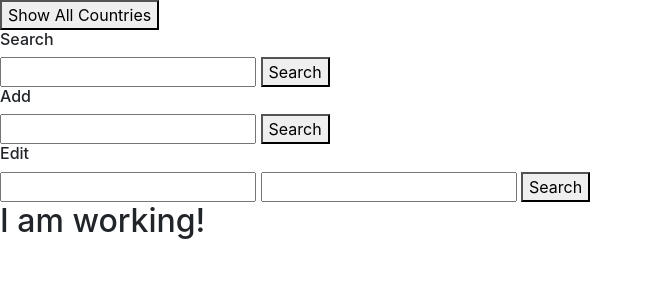
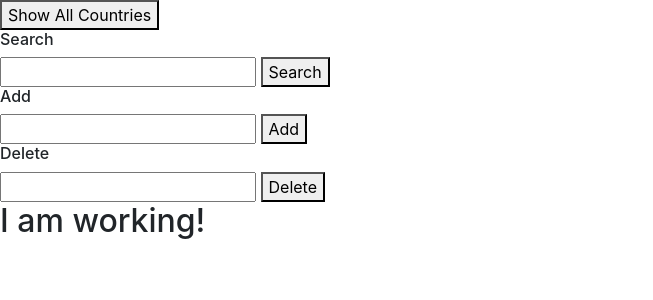
Before and after one commit to Marrnj2/Web3, a Flask app: page /show in a window 1280 px wide. Shown: the part 56-356 px from the top of the page, without its empty margins (0-653 px from the left). Run offline with Flask 2, Linux system fonts and the light colour scheme; parts of the project's set-up code (start-up, migrations or seed data) failed here and were passed over; some libraries are stand-ins or nearby versions.

Commit message:
Added funcitoning Delete country API

```diff
--- a/app.py
+++ b/app.py
@@ -63,9 +63,16 @@ def getCountries(name=None):
     return country.to_json()
 
 
-#@app.route('countrys/<name>', methods=['PUT'])
+@app.route('/Countries/<name>', methods=['DELETE'])
+def deleteCountry(name):
+    Country.objects(name=name).delete()
+    return render_template("showCountries.html")
 
-#@app.route('countrys/<name>',methods=['POST'])
+@app.route('/Countries/<name>',methods=['POST'])
+def saveCountry(name):
+    country = Country(name=name)
+    country.save()
+    return country.to_json()
 
 
 if __name__ =="__main__":
--- a/static/js/main.js
+++ b/static/js/main.js
@@ -1,8 +1,8 @@
 let showAllBtn = document.getElementById("btn");
 let countryFeild = document.getElementById("CountryFeild");
 var searchCountry =  document.getElementById("search_button");
-
-
+let addCountry = document.getElementById("add_button")
+let deleteCountry = document.getElementById("delete_button");
 showAllBtn.addEventListener("click",function(){
 
    country = $.get("/Countries",function(response){
@@ -27,6 +27,4 @@ searchCountry.addEventListener("click",function(){
         let country = JSON.parse(response);
         console.log(country.name);
     });
-
-
 });
--- a/templates/showCountries.html
+++ b/templates/showCountries.html
@@ -11,20 +11,18 @@
 
 <div id=search-div>
     <h6>Search</h6>
-
     <input value="" id="search_input" type="text">
     <button id="search_button">Search</button>
 </div>
 <div>
     <h6>Add</h6>
-    <input id="add_input" type="text">
-    <button id="add_button">Search</button>
+    <input id="add_input" type="text" value="">
+    <button id="add_button">Add</button>
 </div>
 <div>
-    <h6>Edit</h6>
-    <input id="edit_search" type="text">
-    <input id="edit_input" type="text">
-    <button id="edit_button">Search</button>
+    <h6>Delete</h6>
+    <input id="delete_input" type="text">
+    <button id="delete_button">Delete</button>
 
 </div>
 <script src="static/js/main.js"></script>
```
